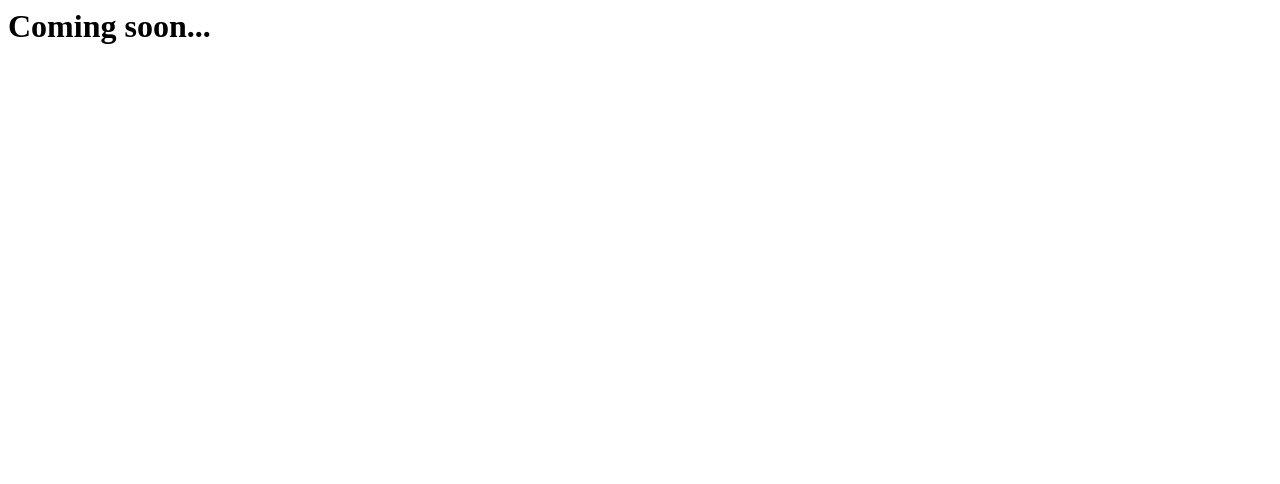
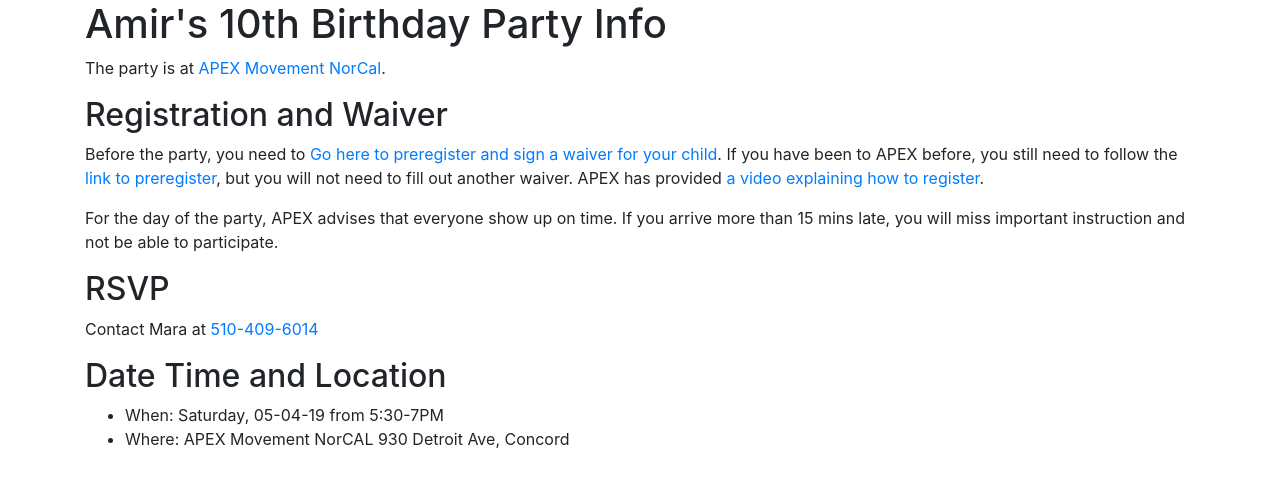
Before and after one commit to bemjb/pyen.com, a plain HTML site: page amirparty/index.html in a window 1280 px wide. Drawn offline with nearby package versions, Linux system fonts and the light colour scheme.

Commit message:
Update Amir party info

```diff
--- a/amirparty/index.html
+++ b/amirparty/index.html
@@ -1,8 +1,25 @@
-<html>
+<!doctype html>
+<html lang="en">
 <head>
-    <title>Amir's Party</title>
+    <meta charset="utf-8">
+    <meta name="viewport" content="width=device-width, initial-scale=1, shrink-to-fit=no">
+    <title>Amir's 10th Birthday Party Info</title>
+    <link rel="stylesheet" href="https://stackpath.bootstrapcdn.com/bootstrap/4.3.1/css/bootstrap.min.css" integrity="sha384-ggOyR0iXCbMQv3Xipma34MD+dH/1fQ784/j6cY/iJTQUOhcWr7x9JvoRxT2MZw1T" crossorigin="anonymous">
 </head>
 <body>
-    <h1>Coming soon...</h1>
+    <div class="container">
+        <h1>Amir's 10th Birthday Party Info</h1>
+        <p>The party is at <a href="https://www.apexmovementnorcal.com">APEX Movement NorCal</a>.</p>
+        <h2>Registration and Waiver</h2>
+        <p>Before the party, you need to <a href="https://apexmovementnorcal.sites.zenplanner.com/event.cfm?eventId=5320EAA7-7FE8-4E15-90BD-B0E0CB8274BC">Go here to preregister and sign a waiver for your child</a>. If you have been to APEX before, you still need to follow the <a href="https://apexmovementnorcal.sites.zenplanner.com/event.cfm?eventId=5320EAA7-7FE8-4E15-90BD-B0E0CB8274BC">link to preregister</a>, but you will not need to fill out another waiver. APEX has provided <a href="https://www.youtube.com/watch?v=E5M0atcl7iI">a video explaining how to register</a>.</p>
+        <p>For the day of the party, APEX advises that everyone show up on time. If you arrive more than 15 mins late, you will miss important instruction and not be able to participate.</p>
+        <h2>RSVP</h2>
+        <p>Contact Mara at <a href="tel:5104096014">510-409-6014</a></p>
+        <h2>Date Time and Location</h2>
+        <ul>
+            <li>When: Saturday, 05-04-19 from 5:30-7PM</li>
+            <li>Where: APEX Movement NorCAL 930 Detroit Ave, Concord</li>
+        </ul>
+    </div>
 </body>
 </html>
```
